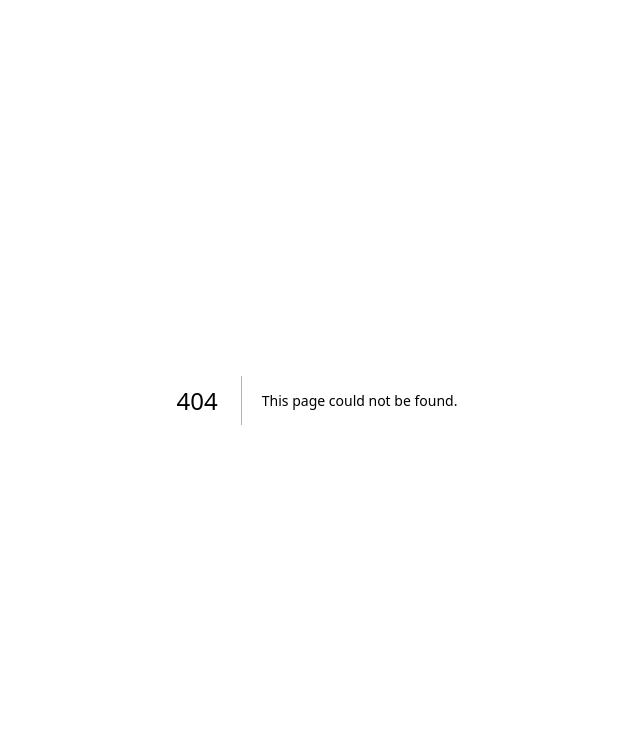
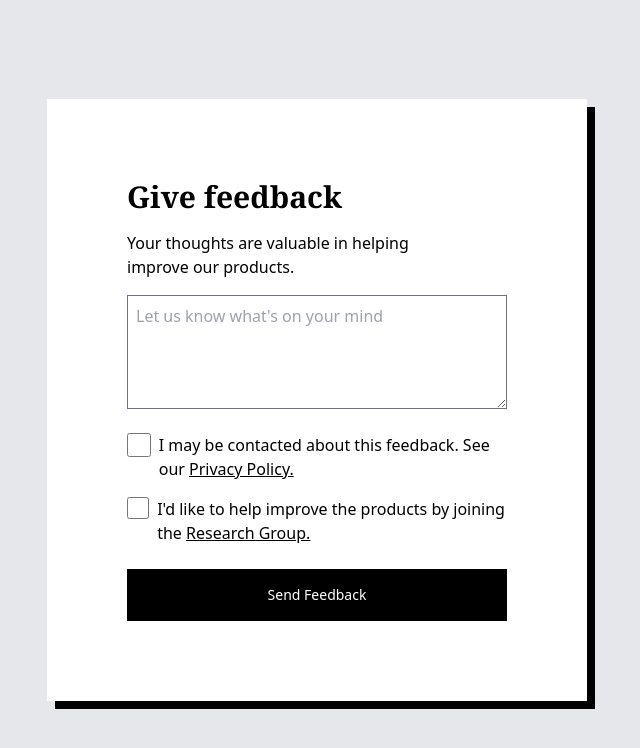
Before and after one commit to vellbear/icodethis, a Next.js app: page /challenges/give-feedback in a window 1280 px wide. Before the commit this address had no page. Shown: the top 748 px of the page, without its empty margins (323-963 px from the left). Built offline with nearby package versions, Linux system fonts and the light colour scheme.

Commit message:
added give-feedback challenge

```diff
--- /dev/null
+++ b/src/app/challenges/give-feedback/components/Agreement.tsx
@@ -0,0 +1,24 @@
+interface AgreementProps {
+  info: string;
+  link: string;
+  href?: string;
+}
+
+export default function Agreement({ info, link, href = "#" }: AgreementProps) {
+  return (
+    <div className="flex items-start gap-2">
+      <input
+        className="w-8 aspect-square cursor-pointer"
+        style={{ accentColor: "black" }}
+        type="checkbox"
+        required
+      />
+      <p>
+        {info}{" "}
+        <a className="underline" href={href}>
+          {link}
+        </a>
+      </p>
+    </div>
+  );
+}
--- /dev/null
+++ b/src/app/challenges/give-feedback/consts.js
@@ -0,0 +1,9 @@
+export const PRIVACY_POLICY = {
+  info: "I may be contacted about this feedback. See our",
+  link: "Privacy  Policy.",
+};
+
+export const RESEARCH_GROUP = {
+  info: "I'd like to help improve the products by joining the",
+  link: "Research Group.",
+};
--- /dev/null
+++ b/src/app/challenges/give-feedback/page.tsx
@@ -0,0 +1,37 @@
+import Agreement from "./components/Agreement";
+import { PRIVACY_POLICY, RESEARCH_GROUP } from "./consts.js";
+
+export default function Home() {
+  return (
+    <main className="bg-gray-200 grid place-content-center p-4 min-h-screen">
+      <form
+        className="relative bg-white grid gap-4 p-20 max-w-[540px] after:absolute after:h-full after:w-full after:top-1 after:left-1 after:border-r-8 after:border-black after:border-b-8 after:ml-1 after:mt-1"
+        action=""
+      >
+        <h1 className="font-bold font-serif text-3xl">Give feedback</h1>
+        <p className="max-w-[300px]">
+          Your thoughts are valuable in helping improve our products.
+        </p>
+        <textarea
+          className="border border-gray-500 p-2"
+          name="message"
+          id="message"
+          cols="36"
+          rows="4"
+          placeholder="Let us know what's on your mind"
+          required
+        ></textarea>
+        <div className="grid gap-4 py-2">
+          <Agreement info={PRIVACY_POLICY.info} link={PRIVACY_POLICY.link} />
+          <Agreement info={RESEARCH_GROUP.info} link={RESEARCH_GROUP.link} />
+        </div>
+        <button
+          className="bg-black text-white font-medium text-sm py-4"
+          type="submit"
+        >
+          Send Feedback
+        </button>
+      </form>
+    </main>
+  );
+}
--- a/src/app/challenges/page.tsx
+++ b/src/app/challenges/page.tsx
@@ -9,6 +9,11 @@ export default function Home() {
           <h2>Get The App Popup</h2>
         </article>
       </Link>
+      <Link href="challenges/give-feedback">
+        <article>
+          <h2>Give Feedback</h2>
+        </article>
+      </Link>
     </main>
   );
 }
```
Also changed, not shown: package.json (+6 -5 lines), 2 other files (tests, documents, lock files or other folders).
